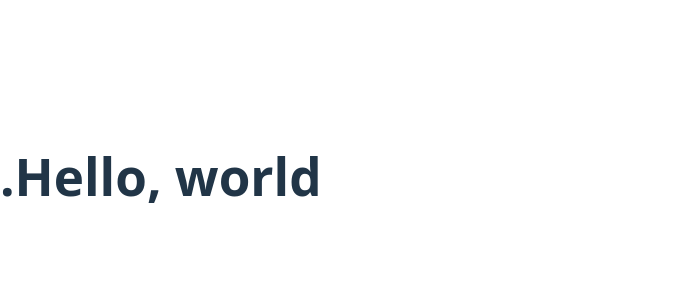
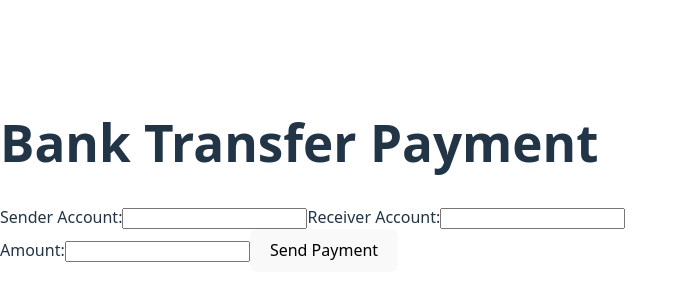
Before and after one commit to catchmeinreal-life/mochaPayment, a React (Vite) app in the folder my-react-app/: page / in a window 1280 px wide. Shown: the part 224-524 px from the top of the page, without its empty margins (0-688 px from the left). Built offline with nearby package versions, Linux system fonts and the light colour scheme.

Commit message:
front-end paymentForm communicationg with the payment api

```diff
--- a/my-react-app/index.html
+++ b/my-react-app/index.html
@@ -16,6 +16,7 @@
 
 
 
+
     <!-- <script type="text/babel">
       function hello(text) {
         return <h1> Hello, {text}</h1>
--- a/my-react-app/src/App.jsx
+++ b/my-react-app/src/App.jsx
@@ -4,80 +4,11 @@
 
 // import './App.css'
 
-// import PaymentForm from './components/PaymentForm';
+import PaymentForm from './components/PaymentForm';
 // import Greeting from './components/Greeting';
-import Hello from './components/Hello';
+// import Hello from './components/Hello';
 function App() {
-  return Hello('world');
+  return PaymentForm();
 }
 
-
-// const paymentForm = () => {
-//   const [ sender, setSender] = useState('');
-//   const [ receiver, setReceiver] = useState('');
-//   const [ amount, setAmount] = useState('');
-
-//   const handleSubmit = async (e) => {
-//     e.preventDefault(); // prevent default form submission
-
-//     alert("form submitted");
-//     // validate input
-//     if (!sender || !receiver || !amount) {
-//       alert("Please fill in all fields");
-//       return;
-//     }
-
-//     if (isNaN(amount) || Number(amount) <= 0) {
-//       alert("Please enter a valid amount");
-//       return;
-//     }
-//     // make the payment request
-//     try {
-//       const response = await fetch('http://localhost:3000/pay', {
-//         method: 'POST',
-//         headers: {'Content-Type': 'application/json'},
-//         body: JSON.stringify({sender, receiver, amount: Number(amount)})
-//       })
-
-//       const data = await response.json();
-//       console.log(data);
-
-//       alert(data.message || data.error);
-//     } catch (error) {
-//       console.error("payment error: ", error)
-//     }
-//   }
-
-//   return (
-//     <form action="" onSubmit={handleSubmit}>
-//       <h1>Bank Transfer Payment</h1>
-
-//       <label htmlFor="">
-//         Sender Account:
-//         <input type='text' value={sender} onChange={(e) => setSender(e.target.value)}
-//           required
-//         />
-//       </label>
-
-//       <label htmlFor="">
-//         Receiver Account:
-//         <input type='text' value={receiver} onChange={(e) => setReceiver(e.target.value)}
-//           required
-//         />
-//       </label>
-//       <br />
-//       <label htmlFor="">
-//         Amount:
-//         <input type='number' value={amount} onChange={(e) => setAmount(e.target.value)}
-//           required
-//         />
-//       </label>
-
-//       <button type='submit'>Send Payment</button>
-//     </form>
-//   );
-// };
-
-
-
 export default App;
--- /dev/null
+++ b/my-react-app/src/components/PaymentForm.jsx
@@ -0,0 +1,73 @@
+import React, { useState } from 'react';
+// import './PaymentForm.css'; // Optional: Add your CSS styles here
+
+
+function PaymentForm () {
+  const [ sender, setSender] = useState('');
+  const [ receiver, setReceiver] = useState('');
+  const [ amount, setAmount] = useState('');
+
+  const handleSubmit = async (e) => {
+    e.preventDefault(); // prevent default form submission
+
+    alert("form submitted");
+    // validate input
+    if (!sender || !receiver || !amount) {
+      alert("Please fill in all fields");
+      return;
+    }
+
+    if (isNaN(amount) || Number(amount) <= 0) {
+      alert("Please enter a valid amount");
+      return;
+    }
+    // make the payment request
+    try {
+      const response = await fetch('http://localhost:3000/pay', {
+        method: 'POST',
+        headers: {'Content-Type': 'application/json'},
+        body: JSON.stringify({sender, receiver, amount: Number(amount)})
+      })
+
+      const data = await response.json();
+      console.log(data);
+
+      alert(data.message || data.error);
+    } catch (error) {
+      console.error("payment error: ", error)
+    }
+  }
+
+  return (
+    <form action="" onSubmit={handleSubmit}>
+      <h1>Bank Transfer Payment</h1>
+
+      <label htmlFor="">
+        Sender Account:
+        <input type='text' value={sender} onChange={(e) => setSender(e.target.value)}
+          required
+        />
+      </label>
+
+      <label htmlFor="">
+        Receiver Account:
+        <input type='text' value={receiver} onChange={(e) => setReceiver(e.target.value)}
+          required
+        />
+      </label>
+      <br />
+      <label htmlFor="">
+        Amount:
+        <input type='number' value={amount} onChange={(e) => setAmount(e.target.value)}
+          required
+        />
+      </label>
+
+      <button type='submit'>Send Payment</button>
+    </form>
+  );
+};
+
+
+
+export default PaymentForm;
--- a/my-react-app/src/main.jsx
+++ b/my-react-app/src/main.jsx
@@ -1,12 +1,15 @@
 import { StrictMode } from 'react'
 import { createRoot } from 'react-dom/client'
 import './index.css'
-import App from './App.jsx'
+// import App from './App.jsx'
+import PaymentForm from './App'
 
 
 
 createRoot(document.getElementById('root')).render(
-  <StrictMode>
-    <App />
-  </StrictMode>,
+
+
+    <PaymentForm />
+
+
 )
```
Also changed, not shown: 1 other file (tests, documents, lock files or other folders).
